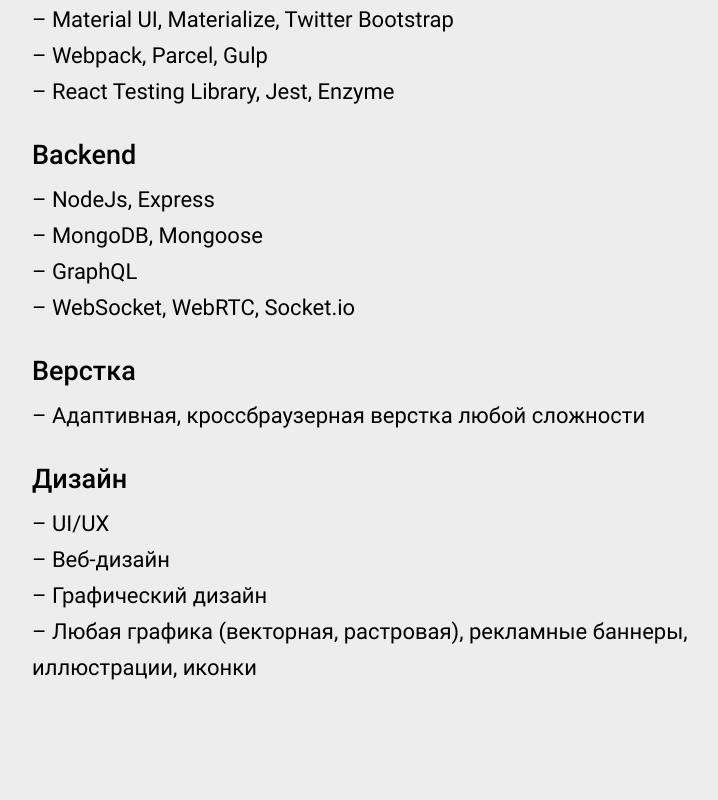
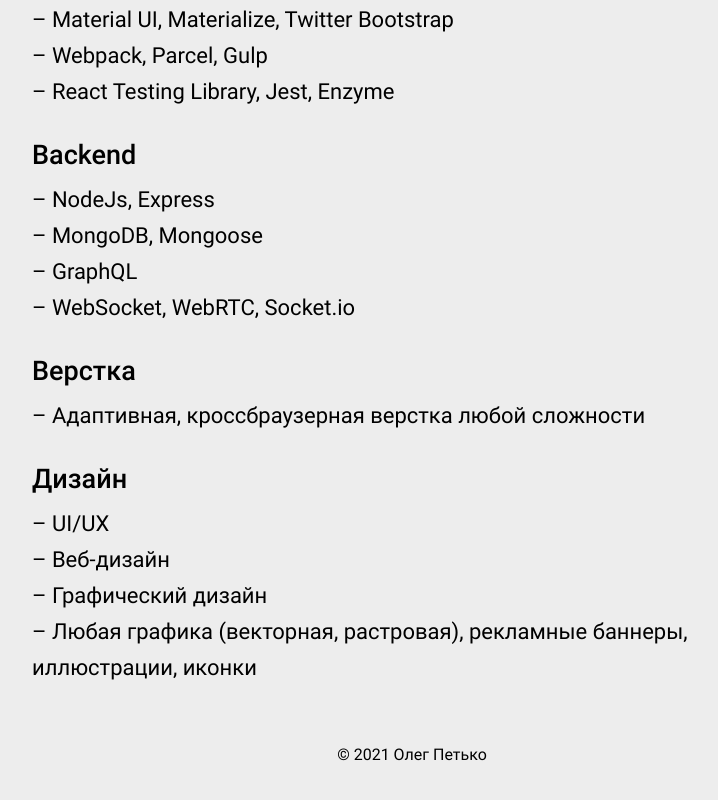
Before and after one commit to odivus/odivus.github.io, a React (Create React App) app: page / in a window 1280 px wide. Shown: the part 1027-1827 px from the top of the page, without its empty margins (228-946 px from the left). Before the commit the page ends 1773 px from the top, so only its background shows below. Built offline with nearby package versions, Linux system fonts and the light colour scheme.

Commit message:
Add Copyright

```diff
--- /dev/null
+++ b/src/components/Copyright/Copyright.css
@@ -0,0 +1,5 @@
+.copyright {
+  font-size: 16px;
+  line-height: 18px;
+  margin-top: 60px;
+}
--- /dev/null
+++ b/src/components/Copyright/Copyright.js
@@ -0,0 +1,12 @@
+import React from 'react';
+import './Copyright.css';
+
+function Copyright() {
+  return (
+    <div className='copyright'>
+      &copy;&nbsp;2021&nbsp;Олег Петько
+    </div>
+  );
+}
+
+export default Copyright;
--- a/src/components/Main/Main.js
+++ b/src/components/Main/Main.js
@@ -2,7 +2,7 @@
 import { Link } from 'react-router-dom';
 
 import Header from '../Header/Header';
-import ContactsPage from '../Contacts/Contacts-page';
+import Copyright from '../Copyright/Copyright';
 import alek from '../../assets/img/alek.jpg';
 import github from '../../assets/icons/github.svg';
 
@@ -74,6 +74,7 @@
             <li>Любая графика (векторная, растровая), рекламные баннеры, иллюстрации, иконки</li>
           </ul>
         </div>
+        <Copyright />
       </div>
     </>
   );
```
